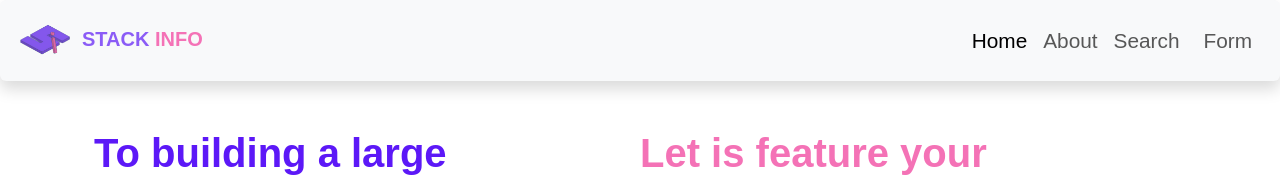
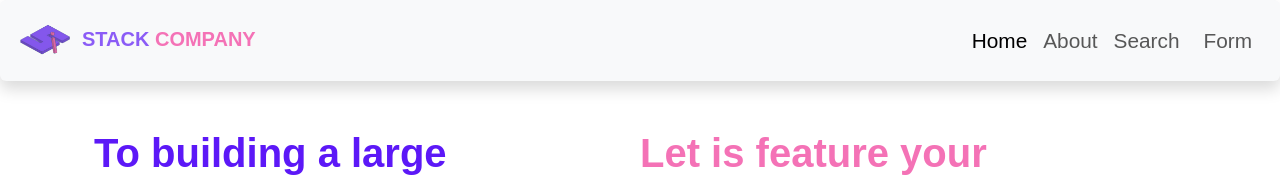
Before and after one commit to narozezzat/company-stack, a Next.js app: page / in a window 1280 px wide. Shown: the top 177 px of the page. Built offline with nearby package versions, Linux system fonts and the light colour scheme.

Commit message:
edit in navbar

```diff
--- a/componenet/Navbar.js
+++ b/componenet/Navbar.js
@@ -14,7 +14,7 @@ function Navbar() {
             <span>
             <Image src={logo} style={{height: "55px", width: "70px"}} alt=""/>
             <span className={styles.stackText}>STACK</span>
-            <span className={styles.infoText}> INFO</span>
+            <span className={styles.infoText}> COMPANY</span>
             </span>
           </Link>
 
--- a/pages/about.js
+++ b/pages/about.js
@@ -8,7 +8,7 @@ export default function About() {
     return (
       <>
         <Head>
-          <title>About Me</title>
+          <title>About</title>
         </Head>
         <AboutMe />
       </>
--- a/pages/index.js
+++ b/pages/index.js
@@ -1,10 +1,16 @@
 import Home from './home';
+import Head from "next/head";
 
 
 export default function home() {
   return (
-    <dev>
-      <Home />
-    </dev>
+    <>
+      <Head>
+          <title>Home</title>
+      </Head>
+      <dev>
+        <Home />
+      </dev>
+    </>
   )
 }
```
